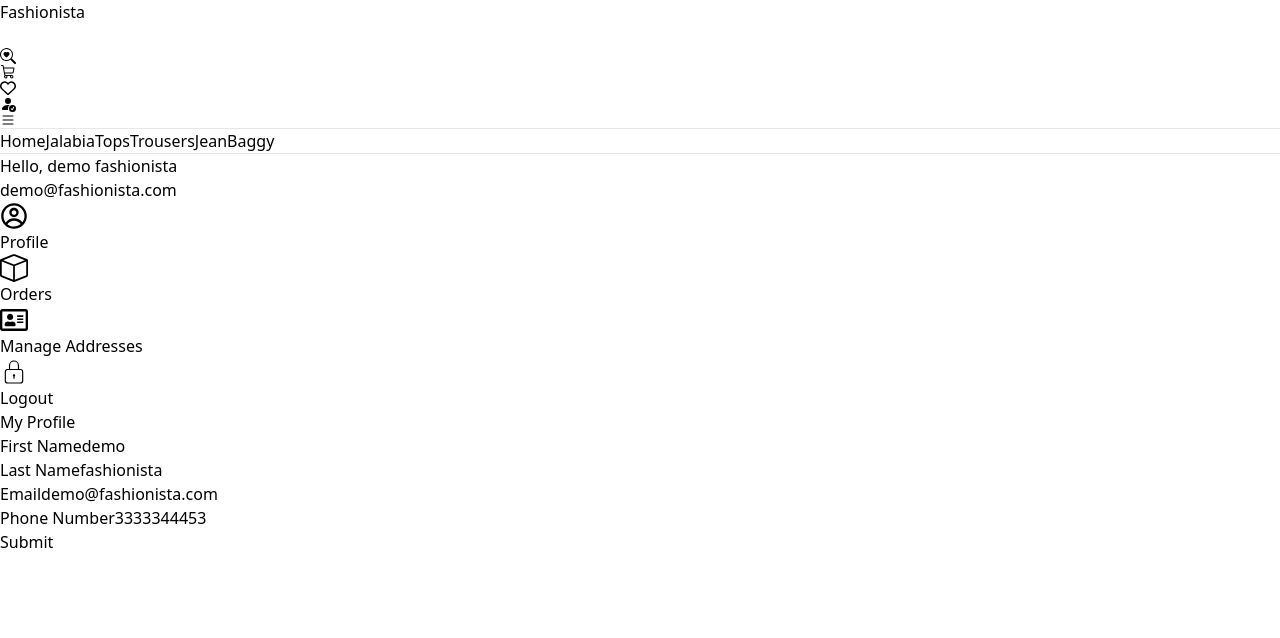
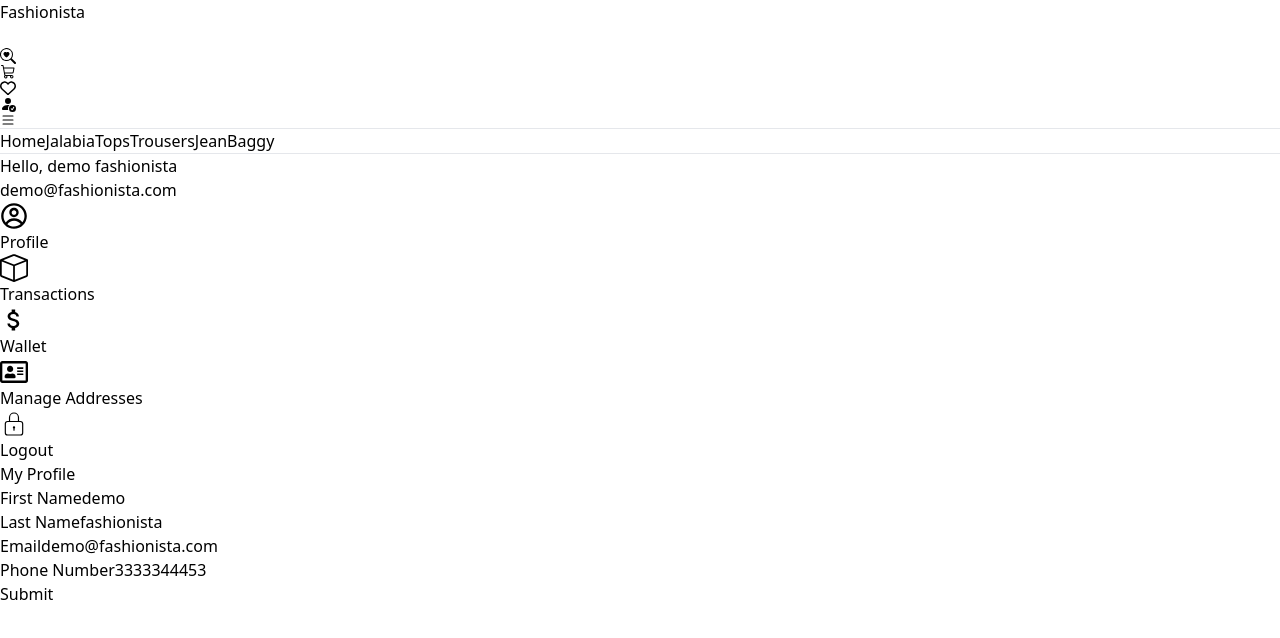
Before and after one commit to bascom241/team-e-commerce-fashion, a React (Vite) app in the folder frontend/: page /profile in a window 1280 px wide. Shown: the top 638 px of the page. Built offline with nearby package versions, Linux system fonts and the light colour scheme; a web font is replaced by a local one.

Commit message:
added new feature to the ecommerce fashionista (profile page) also added the wallet

```diff
--- a/frontend/src/components/Profile/ProfilePage.jsx
+++ b/frontend/src/components/Profile/ProfilePage.jsx
@@ -1,6 +1,8 @@
 import { CgProfile } from "react-icons/cg";
 import { BsBox } from "react-icons/bs";
 import { FaRegAddressCard } from "react-icons/fa";
+import { MdAttachMoney } from "react-icons/md";
+
 import { CiLock } from "react-icons/ci";
 
 const ProfilePage = () => {
@@ -22,7 +24,13 @@ const ProfilePage = () => {
             <span className="text-lg">
               <BsBox size={28} />
             </span>
-            <span>Orders</span>
+            <span>Transactions</span>
+          </li>
+          <li className="flex items-center space-x-3  hover:shadow-lg p-4">
+            <span className="text-lg">
+              <MdAttachMoney size={28} />
+            </span>
+            <span>Wallet</span>
           </li>
           <li className="flex items-center space-x-3  hover:shadow-lg p-4">
             <span className="text-lg">
```
